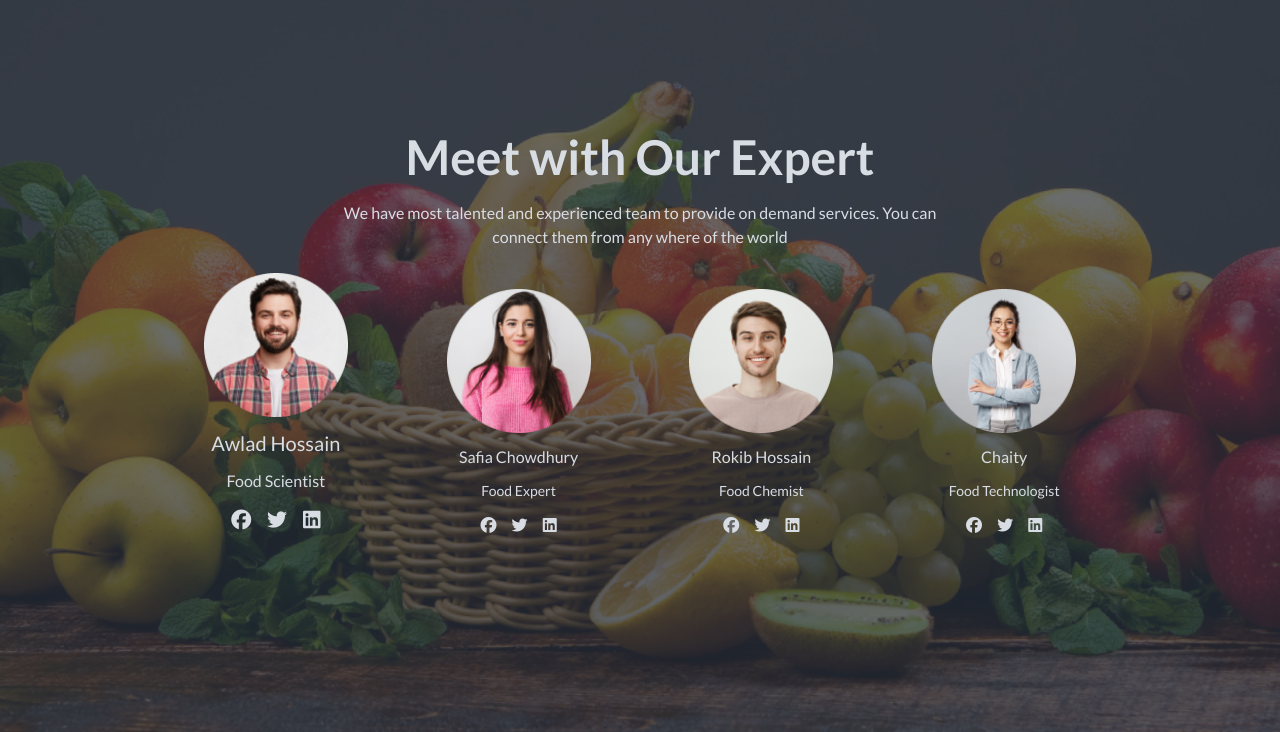
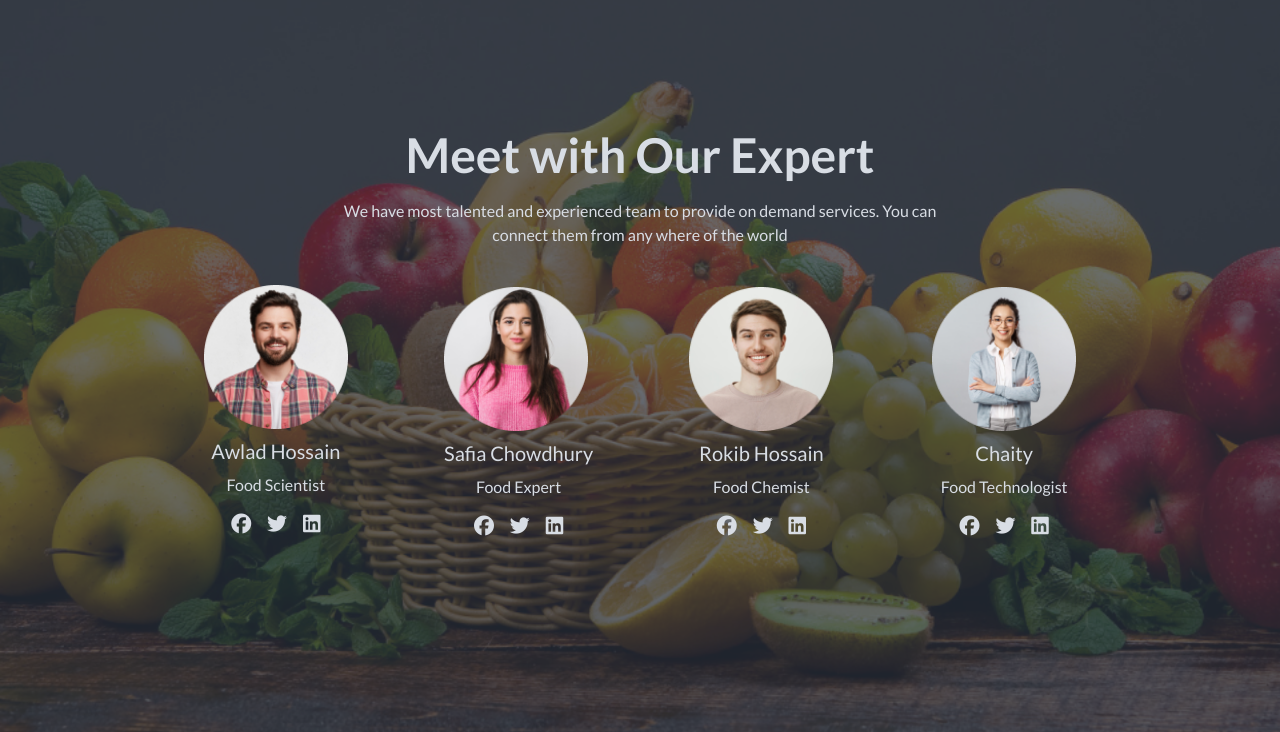
Before and after one commit to emurmudu/Fruit-Burst, a website: page index.html in a window 1280 px wide. Shown: the part 1720-2452 px from the top of the page. Drawn offline with nearby package versions, Linux system fonts and the light colour scheme.

Commit message:
Meet our team section done

```diff
--- a/index.html
+++ b/index.html
@@ -313,15 +313,30 @@
             <div class="hero-overlay bg-opacity-70"></div>
             <div class="hero-content text-center text-neutral-content">
                 <div class="max-w-lg lg:max-w-full">
-                    <h1 class="mb-5 text-2xl lg:text-5xl font-bold">Meet with Our Expert</h1>
-                    <p class="mb-5 lg:w-2/3 lg:mx-auto">We have most talented and experienced team to provide on demand services. You can
-                        connect them from any where of the world</p>
                     <div>
-                        <div class="text-center space-y-5 lg:grid lg:grid-cols-4 lg:justify-center lg:items-center gap-20">
+                        <h1 class="mb-5 text-2xl lg:text-5xl md:text-3xl font-bold">Meet with Our Expert</h1>
+                        <p class="mb-5 lg:w-2/3 lg:mx-auto">We have most talented and experienced team to provide on demand services. You can connect them from any where of the world</p>
+                    </div>
+                        <div
+                            class="text-center space-y-5 lg:grid lg:grid-cols-4 md:grid md:grid-cols-2 lg:justify-center md:justify-center md:items-center lg:items-center gap-20">
+                            <div class="flex flex-col items-center">
+                                <div class="space-y-3 lg:space-y-2 lg:mt-4 md:mt-3">
+                                    <img class="w-36" src="./images/member1.png" alt="">
+                                    <h1 class="lg:text-xl">Awlad Hossain</h1>
+                                    <p class="text-sm lg:text-base">Food Scientist</p>
+                                </div>
+                                <div class="space-x-3 lg:text-xl lg:mt-3 md:mt-2">
+                                    <a href=""><i class="fa-brands fa-facebook"></i></a>
+                                    <a href=""><i class="fa-brands fa-twitter"></i></a>
+                                    <a href=""><i class="fa-brands fa-linkedin"></i></a>
+                                </div>
+                            </div>
                             <div class="flex flex-col items-center space-y-3">
-                                <img class="w-36" src="./images/member1.png" alt="">
-                                <h1 class="lg:text-xl">Awlad Hossain</h1>
-                                <p class="text-sm lg:text-base">Food Scientist</p>
+                                <div class="space-y-3 lg:space-y-2">
+                                    <img class="w-36" src="./images/member2.png" alt="">
+                                    <h1 class="lg:text-xl">Safia Chowdhury</h1>
+                                    <p class="text-sm lg:text-base">Food Expert</p>
+                                </div>
                                 <div class="space-x-3 lg:text-xl">
                                     <a href=""><i class="fa-brands fa-facebook"></i></a>
                                     <a href=""><i class="fa-brands fa-twitter"></i></a>
@@ -329,30 +344,24 @@
                                 </div>
                             </div>
                             <div class="flex flex-col items-center space-y-3">
-                                <img class="w-36" src="./images/member2.png" alt="">
-                                <h1>Safia Chowdhury</h1>
-                                <p class="text-sm">Food Expert</p>
-                                <div class="space-x-3">
+                                <div class="space-y-3 lg:space-y-2">
+                                    <img class="w-36" src="./images/member3.png" alt="">
+                                    <h1 class="lg:text-xl">Rokib Hossain</h1>
+                                    <p class="text-sm lg:text-base">Food Chemist</p>
+                                </div>
+                                <div class="space-x-3 lg:text-xl">
                                     <a href=""><i class="fa-brands fa-facebook"></i></a>
                                     <a href=""><i class="fa-brands fa-twitter"></i></a>
                                     <a href=""><i class="fa-brands fa-linkedin"></i></a>
                                 </div>
                             </div>
                             <div class="flex flex-col items-center space-y-3">
-                                <img class="w-36" src="./images/member3.png" alt="">
-                                <h1>Rokib Hossain</h1>
-                                <p class="text-sm">Food Chemist</p>
-                                <div class="space-x-3">
-                                    <a href=""><i class="fa-brands fa-facebook"></i></a>
-                                    <a href=""><i class="fa-brands fa-twitter"></i></a>
-                                    <a href=""><i class="fa-brands fa-linkedin"></i></a>
+                                <div class="space-y-3 lg:space-y-2">
+                                    <img class="w-36" src="./images/member4.png" alt="">
+                                    <h1 class="lg:text-xl">Chaity</h1>
+                                    <p class="text-sm lg:text-base">Food Technologist</p>
                                 </div>
-                            </div>
-                            <div class="flex flex-col items-center space-y-3">
-                                <img class="w-36" src="./images/member4.png" alt="">
-                                <h1>Chaity</h1>
-                                <p class="text-sm">Food Technologist</p>
-                                <div class="space-x-3">
+                                <div class="space-x-3 lg:text-xl">
                                     <a href=""><i class="fa-brands fa-facebook"></i></a>
                                     <a href=""><i class="fa-brands fa-twitter"></i></a>
                                     <a href=""><i class="fa-brands fa-linkedin"></i></a>
@@ -361,7 +370,6 @@
 
 
                         </div>
-                    </div>
                 </div>
             </div>
         </div>
```
